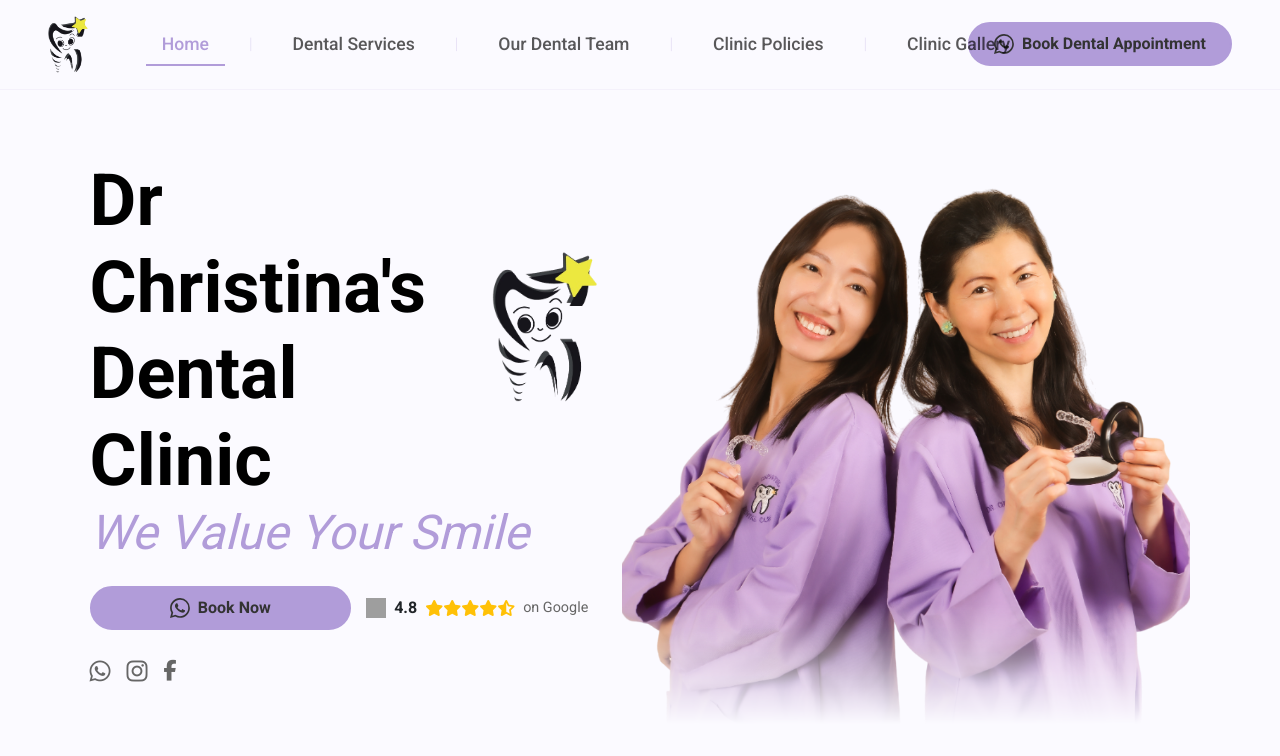
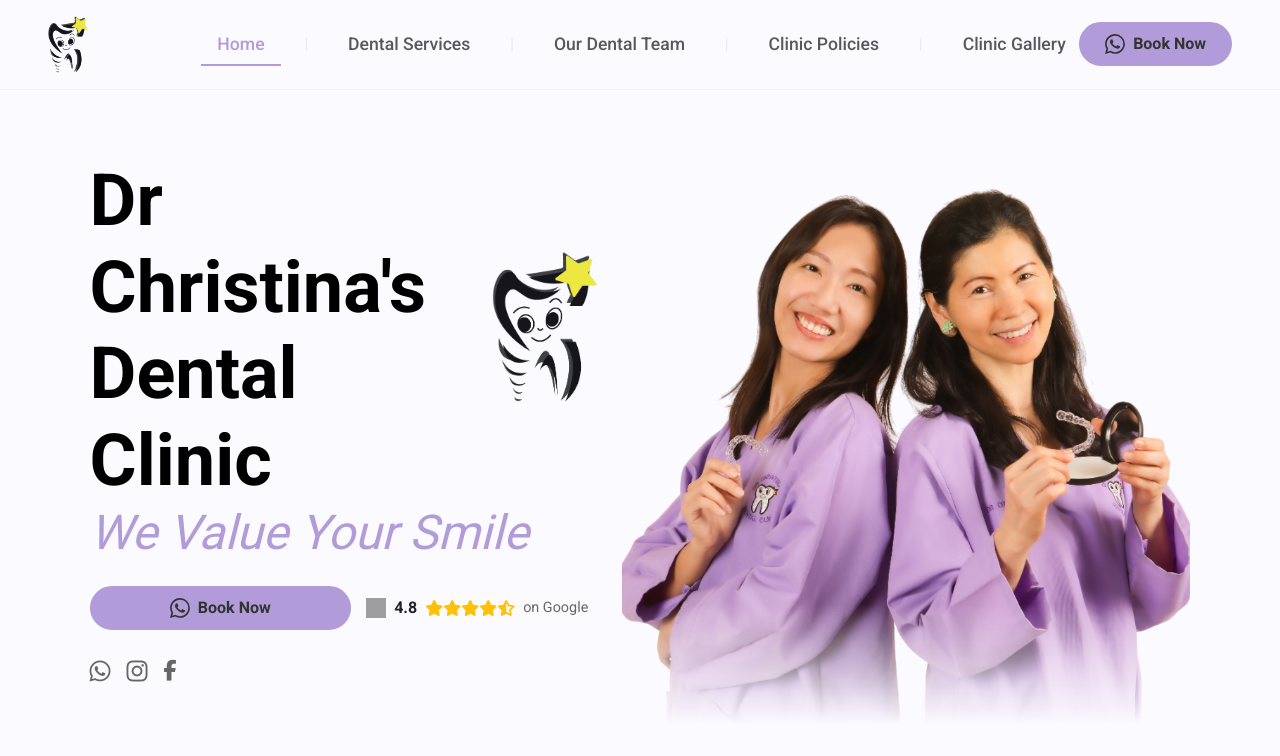
Before and after one commit to mathiassam2/christ-dental-demo, a plain HTML site: page index.html in a window 1280 px wide. Drawn offline with nearby package versions, Linux system fonts and the light colour scheme; grey boxes are pictures that could not be loaded.

Commit message:
Add .htaccess to .gitignore and update button text in navbar.html to 'Book Now'

```diff
--- a/navbar.html
+++ b/navbar.html
@@ -50,7 +50,7 @@
             <svg xmlns="http://www.w3.org/2000/svg" width="20" height="20" fill="currentColor" class="bi bi-whatsapp" viewBox="0 0 16 16">
                 <path d="M13.601 2.326A7.854 7.854 0 0 0 7.994 0C3.627 0 .068 3.558.064 7.926c0 1.399.366 2.76 1.057 3.965L0 16l4.204-1.102a7.933 7.933 0 0 0 3.79.965h.004c4.368 0 7.926-3.558 7.93-7.93A7.898 7.898 0 0 0 13.6 2.326zM7.994 14.521a6.573 6.573 0 0 1-3.356-.92l-.24-.144-2.494.654.666-2.433-.156-.251a6.56 6.56 0 0 1-1.007-3.505c0-3.626 2.957-6.584 6.591-6.584a6.56 6.56 0 0 1 4.66 1.931 6.557 6.557 0 0 1 1.928 4.66c-.004 3.639-2.961 6.592-6.592 6.592zm3.615-4.934c-.197-.099-1.17-.578-1.353-.646-.182-.065-.315-.099-.445.099-.133.197-.513.646-.627.775-.114.133-.232.148-.43.05-.197-.1-.836-.308-1.592-.985-.59-.525-.985-1.175-1.103-1.372-.114-.198-.011-.304.088-.403.087-.088.197-.232.296-.346.1-.114.133-.198.198-.33.065-.134.034-.248-.015-.347-.05-.099-.445-1.076-.612-1.47-.16-.389-.323-.335-.445-.34-.114-.007-.247-.007-.38-.007a.729.729 0 0 0-.529.247c-.182.198-.691.677-.691 1.654 0 .977.71 1.916.81 2.049.098.133 1.394 2.132 3.383 2.992.47.205.84.326 1.129.418.475.152.904.129 1.246.08.38-.058 1.171-.48 1.338-.943.164-.464.164-.86.114-.943-.049-.084-.182-.133-.38-.232z"/>
             </svg>
-            Book Dental Appointment
+            Book Now
         </a>
     </div>
 
@@ -71,7 +71,7 @@
                     <svg xmlns="http://www.w3.org/2000/svg" width="20" height="20" fill="currentColor" class="bi bi-whatsapp" viewBox="0 0 16 16">
                         <path d="M13.601 2.326A7.854 7.854 0 0 0 7.994 0C3.627 0 .068 3.558.064 7.926c0 1.399.366 2.76 1.057 3.965L0 16l4.204-1.102a7.933 7.933 0 0 0 3.79.965h.004c4.368 0 7.926-3.558 7.93-7.93A7.898 7.898 0 0 0 13.6 2.326zM7.994 14.521a6.573 6.573 0 0 1-3.356-.92l-.24-.144-2.494.654.666-2.433-.156-.251a6.56 6.56 0 0 1-1.007-3.505c0-3.626 2.957-6.584 6.591-6.584a6.56 6.56 0 0 1 4.66 1.931 6.557 6.557 0 0 1 1.928 4.66c-.004 3.639-2.961 6.592-6.592 6.592zm3.615-4.934c-.197-.099-1.17-.578-1.353-.646-.182-.065-.315-.099-.445.099-.133.197-.513.646-.627.775-.114.133-.232.148-.43.05-.197-.1-.836-.308-1.592-.985-.59-.525-.985-1.175-1.103-1.372-.114-.198-.011-.304.088-.403.087-.088.197-.232.296-.346.1-.114.133-.198.198-.33.065-.134.034-.248-.015-.347-.05-.099-.445-1.076-.612-1.47-.16-.389-.323-.335-.445-.34-.114-.007-.247-.007-.38-.007a.729.729 0 0 0-.529.247c-.182.198-.691.677-.691 1.654 0 .977.71 1.916.81 2.049.098.133 1.394 2.132 3.383 2.992.47.205.84.326 1.129.418.475.152.904.129 1.246.08.38-.058 1.171-.48 1.338-.943.164-.464.164-.86.114-.943-.049-.084-.182-.133-.38-.232z"/>
                     </svg>
-                    Book Dental Appointment
+                    Book Now
                 </a>
             </li>
         </ul>
```
Also changed, not shown: 1 other file.
